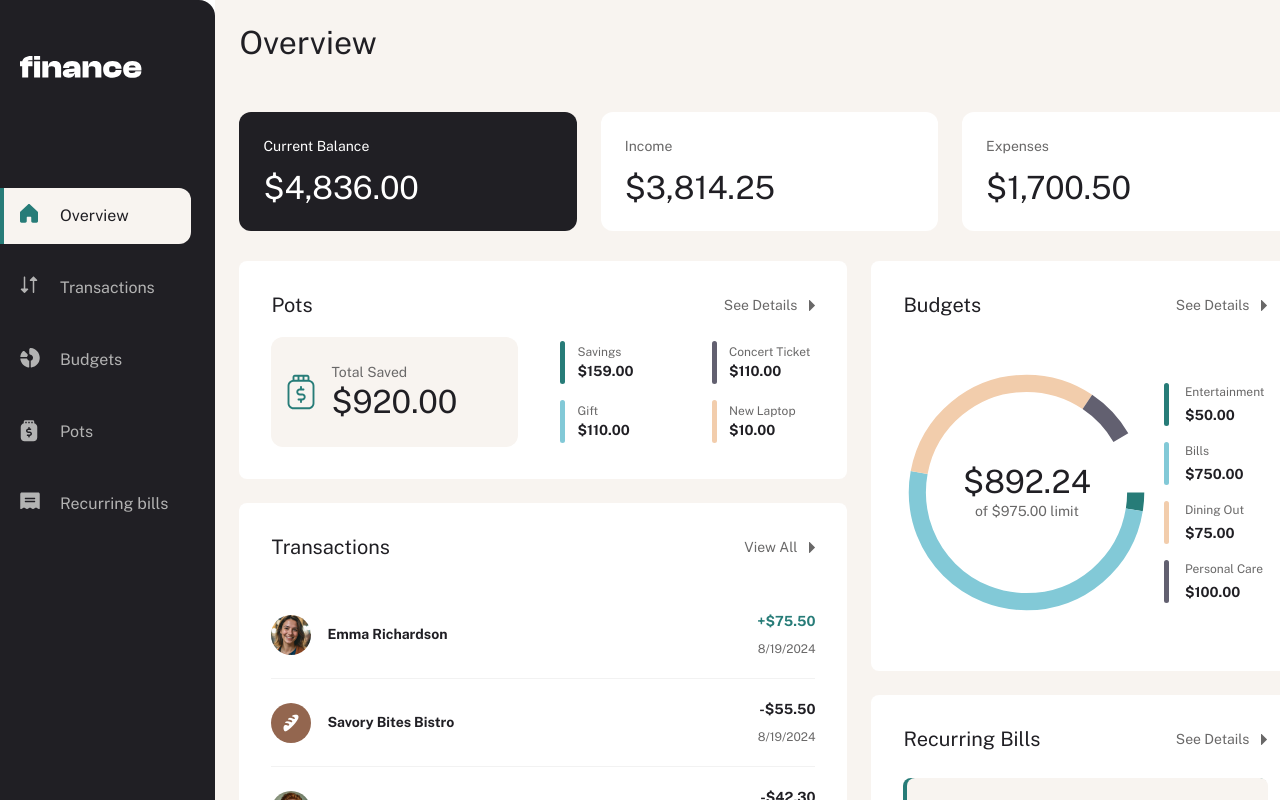
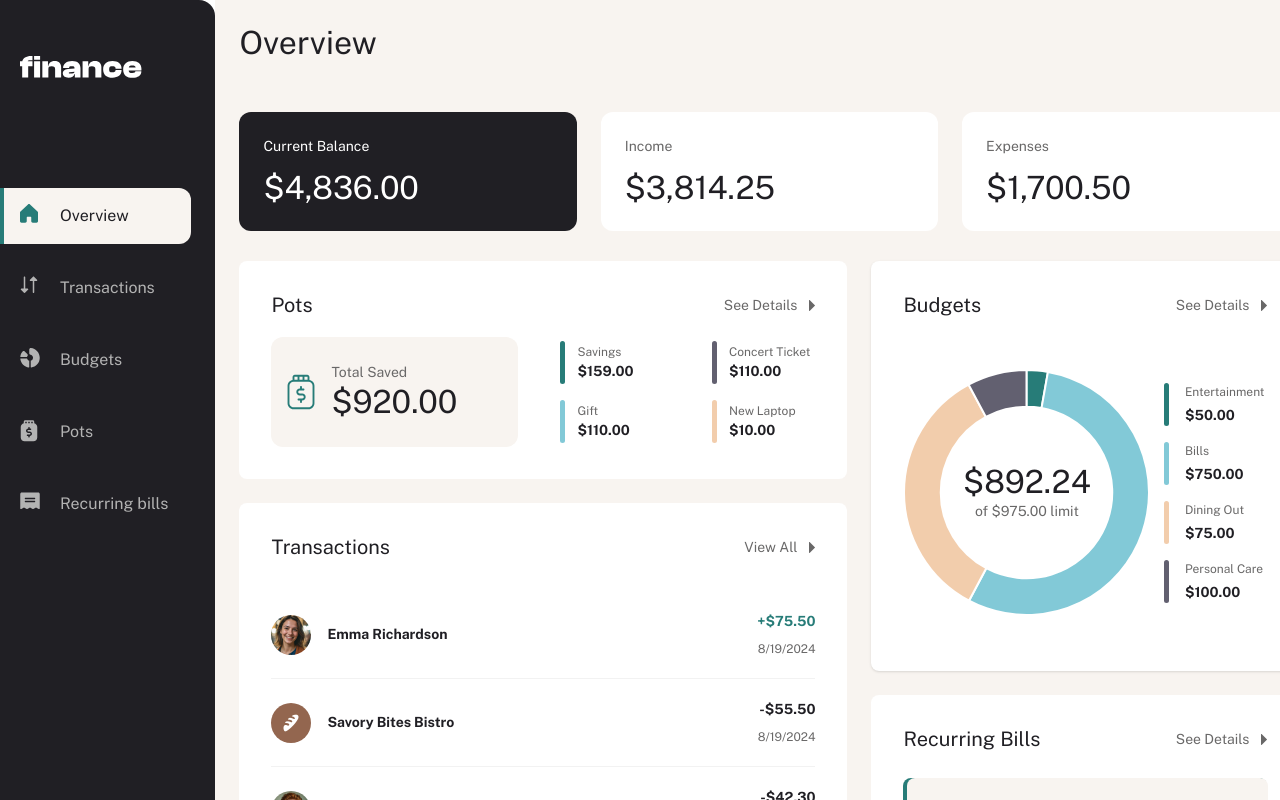
Before and after one commit to Chermann-KING/personal-finance-app, a Next.js app: page /dashboard/overview in a window 1280 px wide. Shown: the top 800 px of the page. Built offline with nearby package versions, Linux system fonts and the light colour scheme.

Commit message:
💄 Main: Components > Dashboard > Overview > Using ChartJS to display doughnut data

```diff
--- a/src/components/Dashboard/Overview/BudgetOverview.tsx
+++ b/src/components/Dashboard/Overview/BudgetOverview.tsx
@@ -1,6 +1,10 @@
-import React, { useEffect, useState } from "react";
+import React from "react";
+import { Doughnut } from "react-chartjs-2";
+import { Chart as ChartJS, ArcElement, Tooltip, Legend } from "chart.js";
 import CaretRightIcon from "@/assets/images/icon-caret-right.svg";
 import { useRouter } from "next/navigation";
+
+ChartJS.register(ArcElement, Tooltip, Legend);
 
 interface Budget {
   category: string;
@@ -16,28 +20,45 @@ interface BudgetOverviewProps {
 const BudgetOverview: React.FC<BudgetOverviewProps> = ({ budgets }) => {
   const router = useRouter();
 
-  const [spent, setSpent] = useState<number>(0);
-  const [limit, setLimit] = useState<number>(0);
-
   const handleSeeDetails = () => {
     router.push("/dashboard/budgets");
   };
 
-  useEffect(() => {
-    const totalSpent = budgets.reduce((acc, budget) => acc + budget.spent, 0);
-    const totalLimit = budgets.reduce((acc, budget) => acc + budget.maximum, 0);
+  // Récupération des données pour le graphique
+  const spent = budgets.reduce((acc, budget) => acc + budget.spent, 0);
+  const limit = budgets.reduce((acc, budget) => acc + budget.maximum, 0);
 
-    setSpent(totalSpent);
-    setLimit(totalLimit);
-  }, [budgets]);
+  const data = {
+    labels: budgets.map((budget) => budget.category),
+    datasets: [
+      {
+        data: budgets.map((budget) => budget.spent),
+        backgroundColor: budgets.map((budget) => budget.theme),
+        hoverOffset: 4,
+        borderWidth: 2,
+      },
+    ],
+  };
 
-  const calculateSegment = (spent: number, maximum: number) => {
-    return (spent / limit) * 100;
+  const options = {
+    cutout: "70%", // Pour créer un espace vide au centre
+    plugins: {
+      legend: {
+        display: false,
+      },
+      tooltip: {
+        callbacks: {
+          label: (tooltipItem: any) => {
+            return `$${tooltipItem.raw.toFixed(2)}`;
+          },
+        },
+      },
+    },
   };
 
   return (
-    <div className="w-[428px] h-[410px] flex flex-col justify-start gap-y-8 bg-white rounded-lg p-8">
-      {/* header */}
+    <div className="w-[428px] h-[410px] flex flex-col justify-start gap-y-8 bg-white rounded-lg p-8 shadow">
+      {/* Header */}
       <div className="flex justify-between items-center">
         <h2 className="text-preset-2 text-grey-900">Budgets</h2>
         <button
@@ -52,33 +73,8 @@ const BudgetOverview: React.FC<BudgetOverviewProps> = ({ budgets }) => {
       {/* Budget Chart */}
       <div className="mt-5 flex justify-between items-center">
         {/* Doughnut Chart */}
-        <div className="relative w-[247px] h-[247px] flex items-center justify-center">
-          <svg viewBox="0 0 36 36" className="w-full h-full">
-            {budgets.map((budget, index) => {
-              const startOffset =
-                budgets
-                  .slice(0, index)
-                  .reduce(
-                    (acc, b) => acc + calculateSegment(b.spent, b.maximum),
-                    0
-                  ) || 0;
-              const dashArray = calculateSegment(budget.spent, budget.maximum);
-
-              return (
-                <circle
-                  key={index}
-                  r="15.915"
-                  cx="18"
-                  cy="18"
-                  fill="transparent"
-                  stroke={budget.theme}
-                  strokeWidth="2.5"
-                  strokeDasharray={`${dashArray} ${100 - dashArray}`}
-                  strokeDashoffset={-startOffset}
-                />
-              );
-            })}
-          </svg>
+        <div className="relative w-[247px] h-[247px]">
+          <Doughnut data={data} options={options} />
           <div className="absolute inset-0 flex flex-col items-center justify-center text-center">
             <p className="text-preset-1 text-grey-900">${spent.toFixed(2)}</p>
             <p className="text-preset-4 text-grey-500">
```
